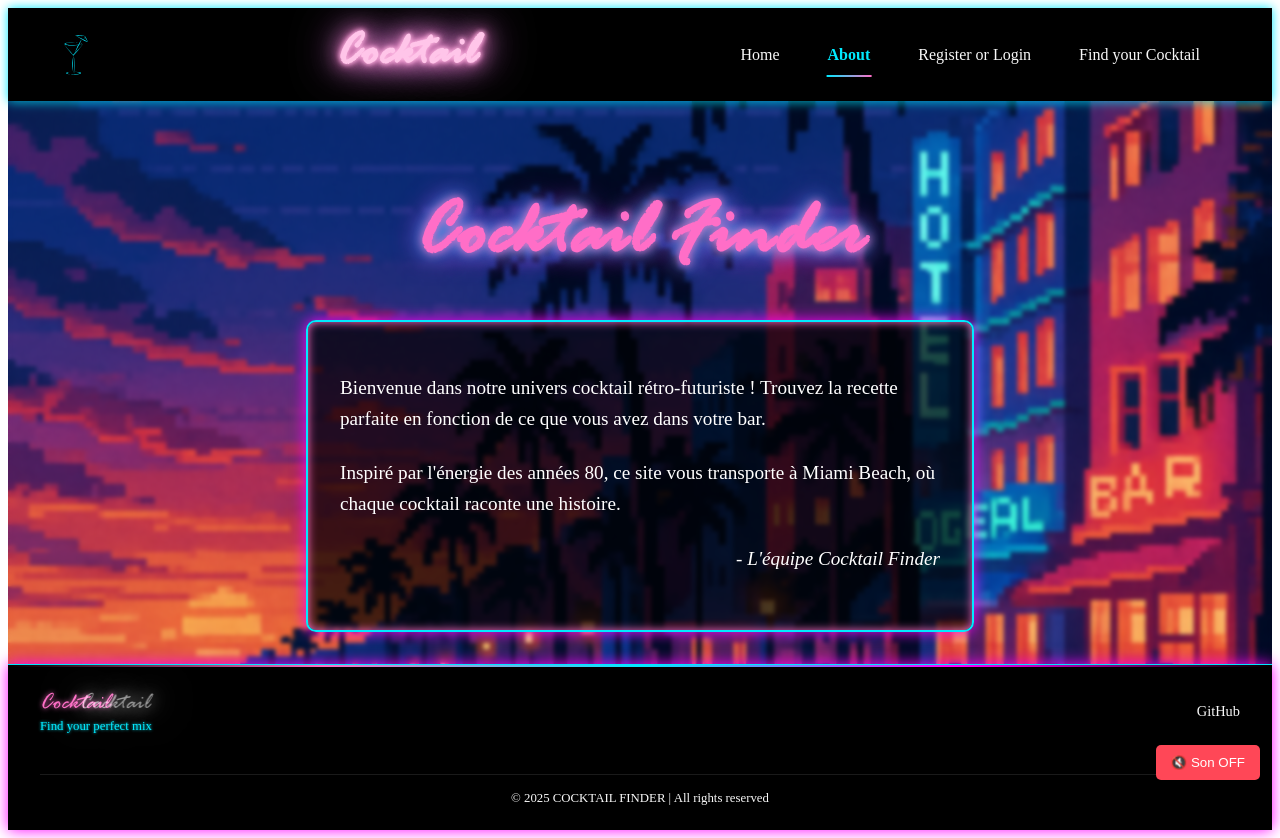
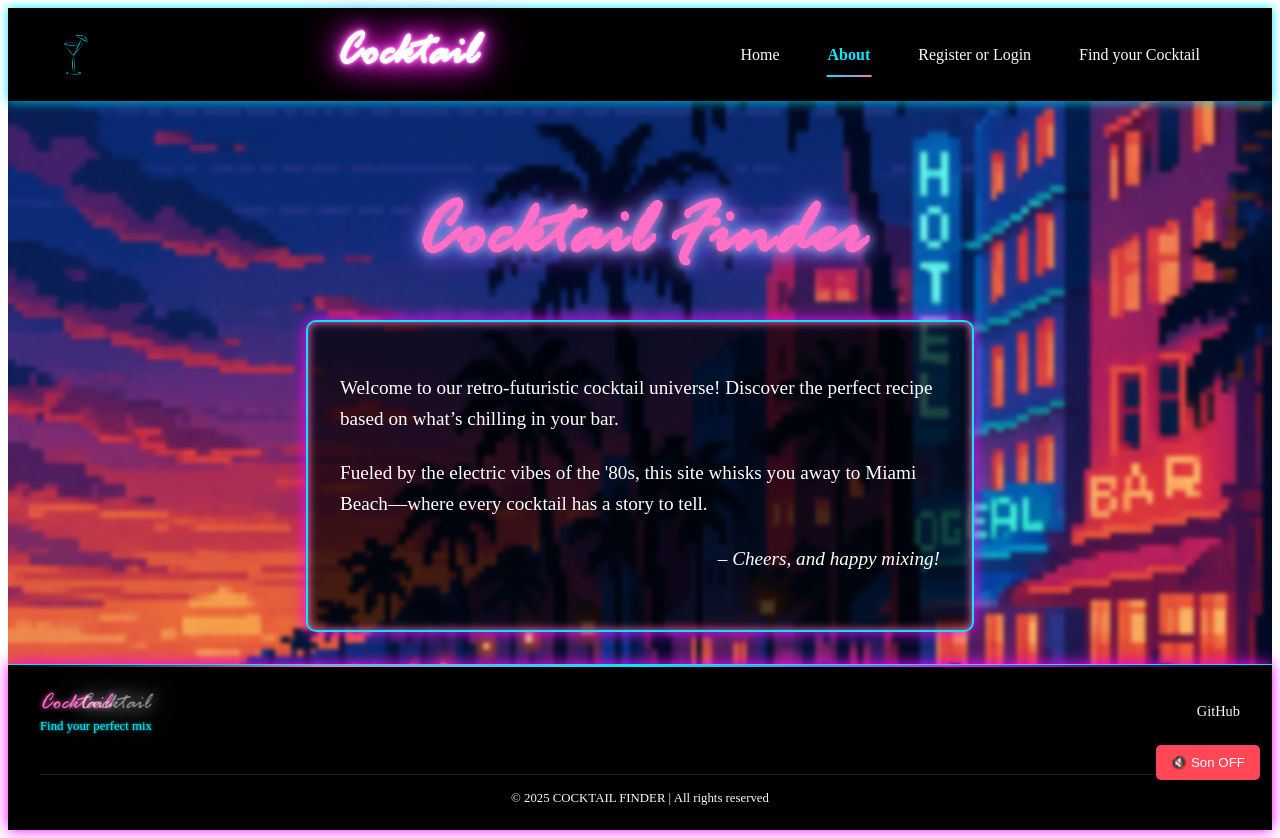
Before and after one commit to CharlesCatto/CocktailFinder, a React (Vite) app in the folder client/vite-project/: page /about in a window 1280 px wide. Built offline with nearby package versions, Linux system fonts and the light colour scheme; no server answers.

Commit message:
Translation, Neon effect is more realist, fixing some css

```diff
--- a/client/vite-project/src/components/NavBar/NavBar.module.css
+++ b/client/vite-project/src/components/NavBar/NavBar.module.css
@@ -17,7 +17,7 @@
 .navbar {
 	display: flex;
 	align-items: center;
-	justify-content: space-between; /* Changement important */
+	justify-content: space-between;
 	position: relative;
 	padding: 1rem 2rem;
 	background-color: #000;
@@ -43,9 +43,9 @@ a {
 .title {
 	font-family: "RageItalic", cursive;
 	font-size: 3rem;
-	color: var(--neon-pink);
-	text-shadow: 0 0 5px var(--neon-pink), 0 0 10px var(--neon-pink), 0 0 20px
-		var(--neon-pink), 0 0 40px var(--neon-purple);
+	color: white;
+	text-shadow: 0 0 2px #fff, 0 0 5px #ff4eea, 0 0 10px #ff4eea, 0 0 20px #ff4eea,
+		0 0 30px #b600a7, 0 0 40px #e430d5, 0 0 50px #b600a7;
 	animation: neonFlicker 3s infinite;
 	margin: 0;
 	position: relative;
@@ -58,10 +58,9 @@ a {
 	left: 50%;
 	transform: translateX(-50%);
 	color: white;
-	text-shadow: 0 0 5px white, 0 0 30px white, 0 0 50px white;
+	text-shadow: 0 0 2px white, 0 0 4px #fff, 0 0 8px #ff5bf2;
 	mix-blend-mode: screen;
-	pointer-events: none;
-	opacity: 0.6;
+	opacity: 0.15;
 }
 
 /* Neon Icon Styles */
@@ -99,11 +98,16 @@ a {
 .bar {
 	width: 25px;
 	height: 3px;
-	background-color: var(--neon-blue);
+	background: radial-gradient(
+		ellipse at center,
+		#ffffff 0%,
+		var(--neon-blue) 40%,
+		var(--neon-blue) 100%
+	);
+	box-shadow: 0 0 5px var(--neon-blue), 0 0 10px var(--neon-blue), 0 0 20px
+		var(--neon-blue), 0 0 40px var(--neon-blue);
+	border-radius: 3px;
 	transition: all 0.3s ease;
-	box-shadow: 0 0 5px var(--neon-blue), 0 0 10px var(--neon-blue), 0 0 20px
-		var(--neon-blue);
-	border-radius: 3px;
 }
 
 /* Menu Styles */
@@ -203,29 +207,34 @@ a {
 	}
 }
 
-/* Animations */
-@keyframes flicker {
-	/* ... (conservez votre animation existante) ... */
+@keyframes neonFlicker {
+	0%,
+	18%,
+	22%,
+	25%,
+	53%,
+	57%,
+	100% {
+		text-shadow: 0 0 2px #fff, 0 0 5px #ff4eea, 0 0 10px #ff4eea, 0 0 20px
+			#ff4eea, 0 0 30px #b600a7, 0 0 40px #b600a7, 0 0 50px #da40cd;
+		opacity: 1;
 	}
 
-@keyframes neonFlicker {
-	0%,
 	19%,
-	21%,
 	23%,
-	25%,
-	54%,
-	56%,
-	100% {
-		text-shadow: 0 0 5px var(--neon-pink), 0 0 10px var(--neon-pink), 0 0 20px
-			var(--neon-pink), 0 0 40px var(--neon-purple);
-		opacity: 1;
+	55% {
+		text-shadow: 0 0 1px #fff, 0 0 3px #ff4eea;
+		opacity: 0.6;
 	}
+
 	20%,
-	22%,
-	24%,
-	55% {
+	24% {
 		text-shadow: none;
-		opacity: 0.7;
+		opacity: 0.3;
 	}
 }
+
+.homeTitle {
+	text-decoration: none;
+	color: inherit;
+}
--- a/client/vite-project/src/components/NavBar/NavBar.tsx
+++ b/client/vite-project/src/components/NavBar/NavBar.tsx
@@ -68,9 +68,9 @@ function NavBar() {
 			</div>
 
 			<div className={styles.titleContainer}>
-				<a className={styles.homeTitle} href="/">
+				<Link to="/" className={styles.homeTitle}>
 					<h1 className={styles.title}>Cocktail</h1>
-				</a>
+				</Link>
 			</div>
 
 			<div className={styles.menuIcon} onClick={toggleMenu} ref={menuIconRef}>
@@ -87,24 +87,28 @@ function NavBar() {
 					to="/"
 					end
 					className={({ isActive }) => (isActive ? styles.active : "")}
+					onClick={() => setIsOpen(false)}
 				>
 					Home
 				</NavLink>
 				<NavLink
 					to="/about"
 					className={({ isActive }) => (isActive ? styles.active : "")}
+					onClick={() => setIsOpen(false)}
 				>
 					About
 				</NavLink>
 				<NavLink
 					to="/account"
 					className={({ isActive }) => (isActive ? styles.active : "")}
+					onClick={() => setIsOpen(false)}
 				>
 					Register or Login
 				</NavLink>
 				<NavLink
 					to="/cocktails"
 					className={({ isActive }) => (isActive ? styles.active : "")}
+					onClick={() => setIsOpen(false)}
 				>
 					Find your Cocktail
 				</NavLink>
--- a/client/vite-project/src/pages/About/About.tsx
+++ b/client/vite-project/src/pages/About/About.tsx
@@ -13,14 +13,14 @@ export default function About() {
 				<h1 className={styles.title}>Cocktail Finder</h1>
 				<div className={styles.textBox}>
 					<p>
-						Bienvenue dans notre univers cocktail rétro-futuriste ! Trouvez la
-						recette parfaite en fonction de ce que vous avez dans votre bar.
+						Welcome to our retro-futuristic cocktail universe! Discover the
+						perfect recipe based on what’s chilling in your bar.
 					</p>
 					<p>
-						Inspiré par l'énergie des années 80, ce site vous transporte à Miami
-						Beach, où chaque cocktail raconte une histoire.
+						Fueled by the electric vibes of the '80s, this site whisks you away
+						to Miami Beach—where every cocktail has a story to tell.
 					</p>
-					<p className={styles.signature}>- L'équipe Cocktail Finder</p>
+					<p className={styles.signature}>– Cheers, and happy mixing!</p>
 				</div>
 			</div>
 		</div>
--- a/client/vite-project/src/pages/Account/Account.tsx
+++ b/client/vite-project/src/pages/Account/Account.tsx
@@ -109,13 +109,13 @@ export default function Account() {
 				)}
 				{errorMessage && <div className={styles.error}>{errorMessage}</div>}
 
-				<h2>{isLogin ? "Connexion" : "Inscription"}</h2>
+				{/* <h2>{isLogin ? "Connexion" : "Inscription"}</h2> */}
 
 				<form onSubmit={handleSubmit}>
 					{!isLogin && (
 						<>
 							<div className={styles.inputGroup}>
-								<label htmlFor="firstname">Prénom</label>
+								<label htmlFor="firstname">Firstname</label>
 								<input
 									id="firstname"
 									type="text"
@@ -126,7 +126,7 @@ export default function Account() {
 								/>
 							</div>
 							<div className={styles.inputGroup}>
-								<label htmlFor="lastname">Nom</label>
+								<label htmlFor="lastname">Name</label>
 								<input
 									type="text"
 									name="lastname"
@@ -136,7 +136,7 @@ export default function Account() {
 								/>
 							</div>
 							<div className={styles.inputGroup}>
-								<label htmlFor="username">Pseudo</label>
+								<label htmlFor="username">Username</label>
 								<input
 									type="text"
 									name="username"
@@ -160,7 +160,7 @@ export default function Account() {
 					</div>
 
 					<div className={styles.inputGroup}>
-						<label htmlFor="password">Mot de passe</label>
+						<label htmlFor="password">Password</label>
 						<div className={styles.passwordContainer}>
 							<input
 								type={showPassword ? "text" : "password"}
@@ -184,7 +184,7 @@ export default function Account() {
 
 					{!isLogin && (
 						<div className={styles.inputGroup}>
-							<label htmlFor="confirmPassword">Confirmer le mot de passe</label>
+							<label htmlFor="confirmPassword">Confirm password</label>
 							<input
 								type={showPassword ? "text" : "password"}
 								name="confirmPassword"
@@ -197,18 +197,18 @@ export default function Account() {
 					)}
 
 					<button type="submit" className={styles.submitButton}>
-						{isLogin ? "Se connecter" : "S'inscrire"}
+						{isLogin ? "Connection" : "Register"}
 					</button>
 				</form>
 
 				<div className={styles.toggleText}>
-					{isLogin ? "Pas de compte ?" : "Déjà un compte ?"}{" "}
+					{isLogin ? "Not register yet?" : "Already register?"}{" "}
 					<button
 						type="button"
 						onClick={toggleForm}
 						className={styles.toggleButton}
 					>
-						{isLogin ? "Créer un compte" : "Se connecter"}
+						{isLogin ? "Create account" : "Connection"}
 					</button>
 				</div>
 			</div>
```
Lines whose indentation alone changed are shown as unchanged.
